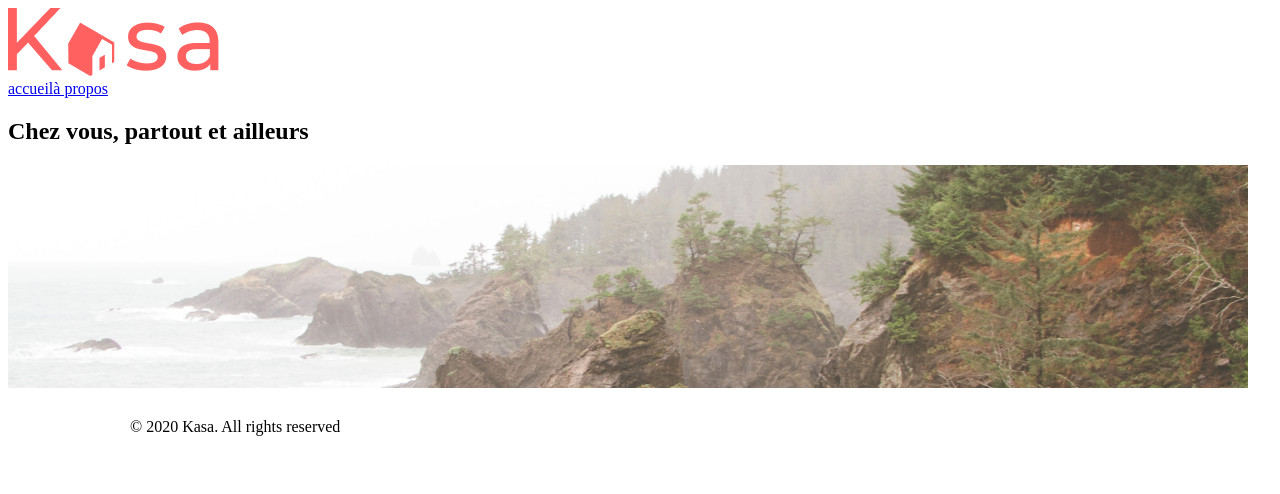
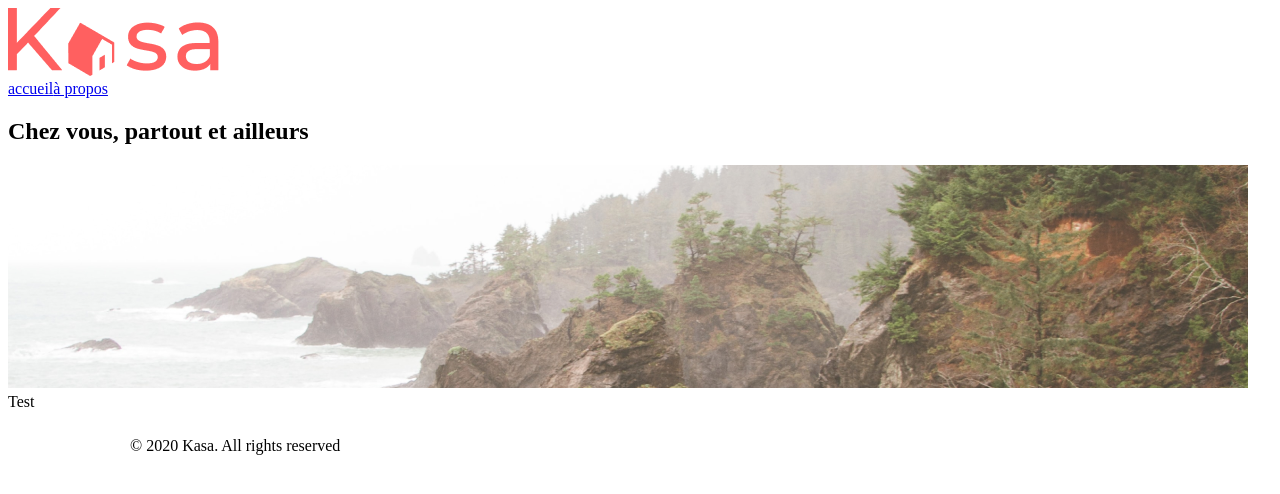
Before and after one commit to Keidaten/JeremyAlderweireldt_11_16092021, a React (Create React App) app: page /about in a window 1280 px wide. Shown: the top 494 px of the page. Built offline with nearby package versions, Linux system fonts and the light colour scheme.

Commit message:
component : dropdown

```diff
--- /dev/null
+++ b/src/components/Dropdown/index.jsx
@@ -0,0 +1,35 @@
+//React
+import React from 'react';
+
+//Assets
+import upArrow from '../../assets/upArrow.png';
+import downArrow from '../../assets/downArrow.png';
+
+class Dropdown extends React.Component {
+	constructor(props) {
+		super(props);
+		this.state = { isClose: true };
+	}
+
+	updateDropDownState() {
+		this.setState((state) => ({
+			isClose: !state.isClose,
+		}));
+	}
+
+	render() {
+		const { title, content } = this.props;
+
+		return (
+			<div>
+				<div onClick={() => this.updateDropDownState()}>
+					{title}
+					{this.state.isClose ? <img src={downArrow} alt="Flèche vers le bas" /> : <img src={upArrow} alt="Flèche vers le haut" />}
+				</div>
+				{this.state.isClose ? null : <div>{content}</div>}
+			</div>
+		);
+	}
+}
+
+export default Dropdown;
--- a/src/pages/AboutPage/index.jsx
+++ b/src/pages/AboutPage/index.jsx
@@ -3,13 +3,19 @@ import React from 'react';
 
 //Components
 import Banner from '../../components/Banner';
+import Dropdown from '../../components/Dropdown';
 
 //Assets
 import bannerImg from '../../assets/aboutbanner.png';
 
 class AboutPage extends React.Component {
 	render() {
-		return <Banner bannerImgProps={bannerImg} altProps="Bannière photo : montagne enneigée" bannerTextProps="Chez vous, partout et ailleurs" />;
+		return (
+			<div>
+				<Banner bannerImgProps={bannerImg} altProps="Bannière photo : montagne enneigée" bannerTextProps="Chez vous, partout et ailleurs" />
+				<Dropdown title="Test" content="Testcontent" />
+			</div>
+		);
 	}
 }
 
```
Also changed, not shown: src/assets/downArrow.png (added), src/assets/upArrow.png (added).
